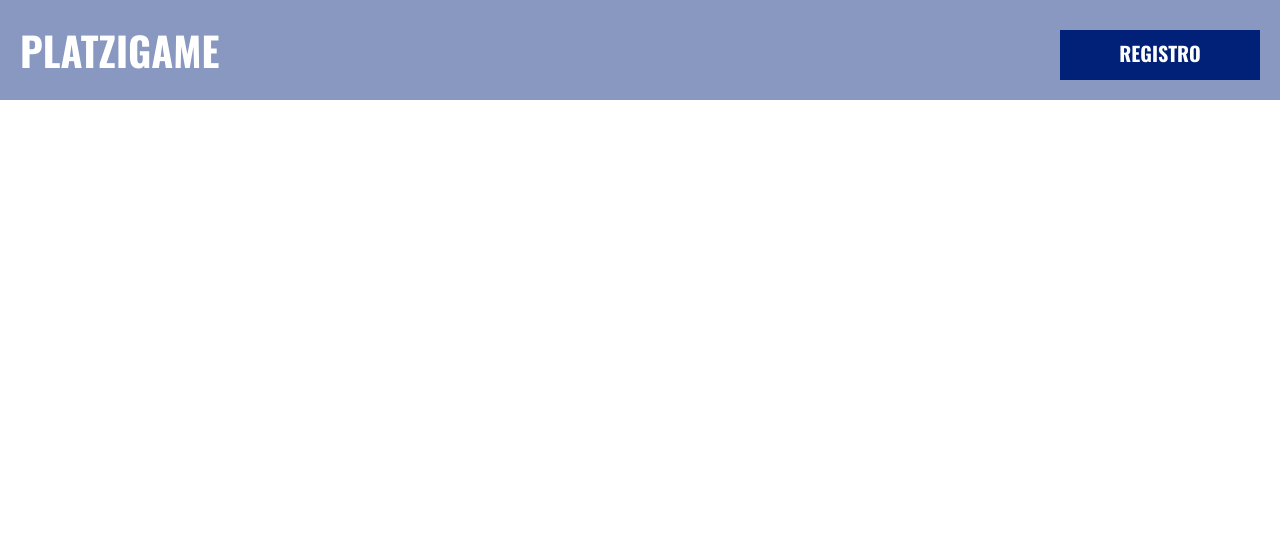
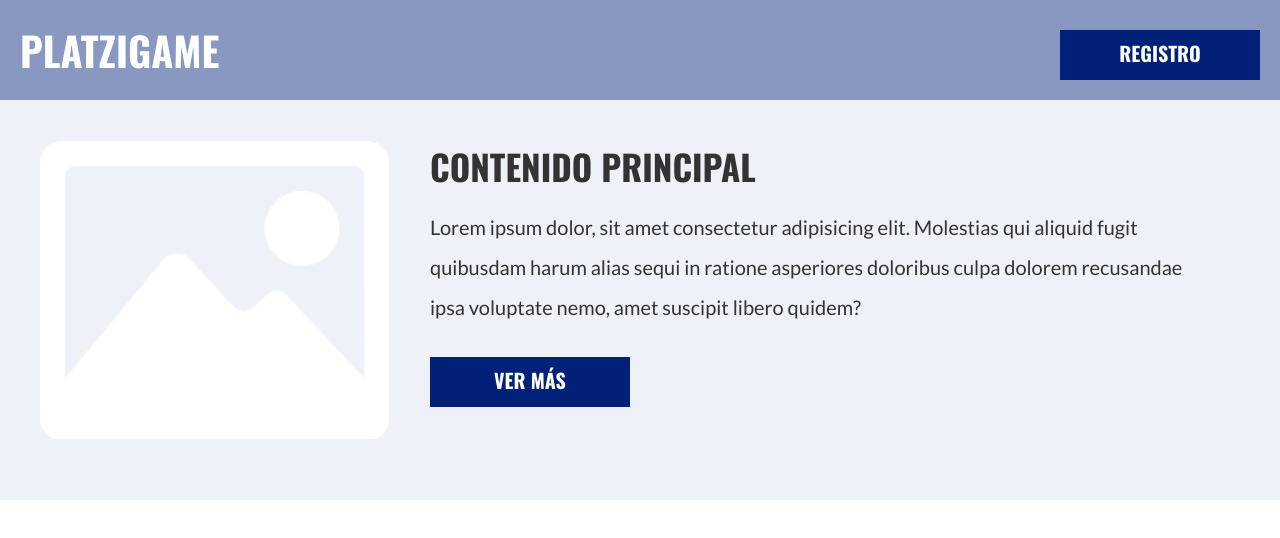
Before and after one commit to folkearen/pruebaPug, a plain HTML site: page Compiled-HTML/index.html in a window 1280 px wide. Drawn offline with nearby package versions, Linux system fonts and the light colour scheme.

Commit message:
Primer envio 2

```diff
--- a/Compiled-HTML/index.html
+++ b/Compiled-HTML/index.html
@@ -1 +1 @@
-<!DOCTYPE html><html lang="en"><head><meta charset="UTF-8"><meta http-equiv="X-UA-Compatible" content="IE=edge"><meta name="viewport" content="width=device-width, initial-scale=1.0"><link rel="stylesheet" href="/css/ejercicio-pug.css"><title>Document</title></head><body><header> <h1>PlatziGame</h1><a class="boton">Registro </a></header></body></html>
+<!DOCTYPE html><html lang="en"><head><meta charset="UTF-8"><meta http-equiv="X-UA-Compatible" content="IE=edge"><meta name="viewport" content="width=device-width, initial-scale=1.0"><link rel="stylesheet" href="/css/ejercicio-pug.css"><title>Document</title></head><body><header> <h1>PlatziGame</h1><a class="boton">Registro</a></header><section class="intro"> <div class="intro__imagen"><img src="/images/imagen.png" alt=""></div><div class="intro__contenido"> <h2>Contenido Principal </h2><p>Lorem ipsum dolor, sit amet consectetur adipisicing elit. Molestias qui aliquid fugit quibusdam harum alias sequi in ratione asperiores doloribus culpa dolorem recusandae ipsa voluptate nemo, amet suscipit libero quidem?</p><a class="boton">Ver más</a></div></section></body></html>
```
Also changed, not shown: 1 other file.
